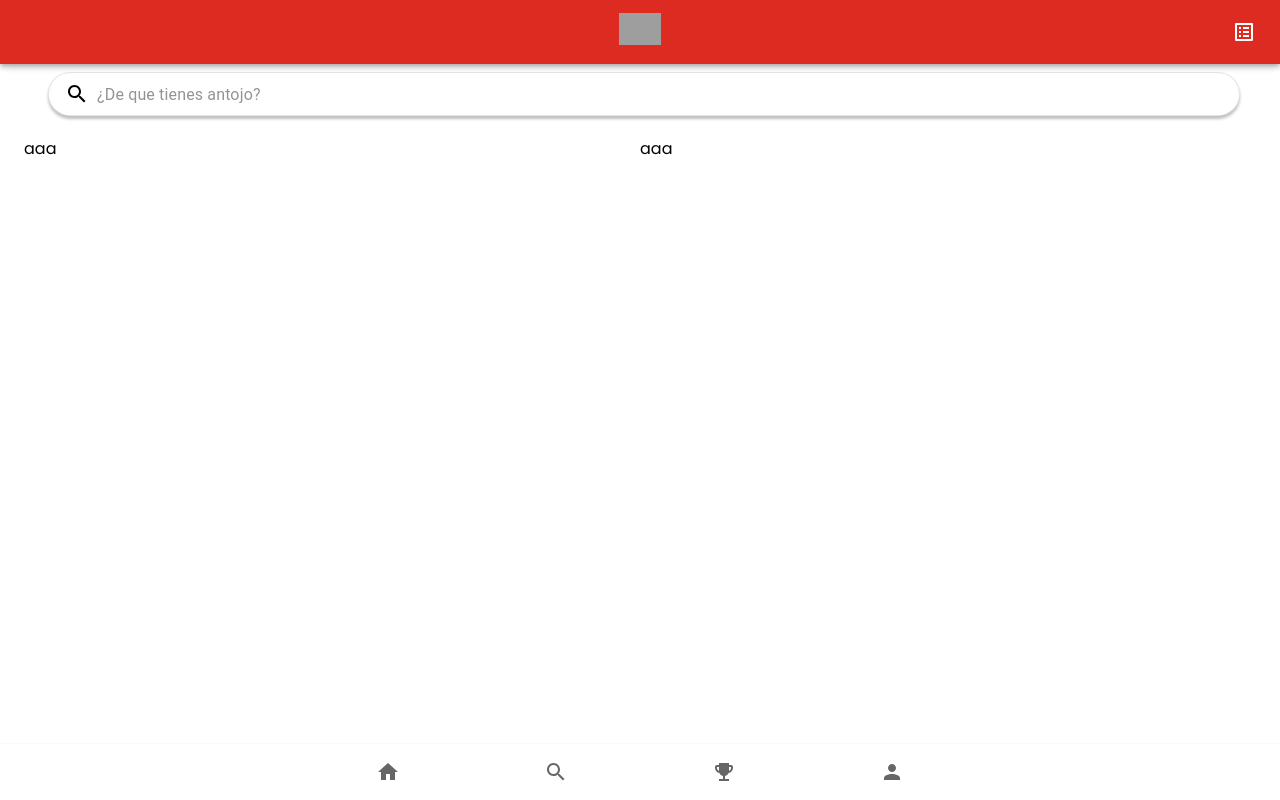
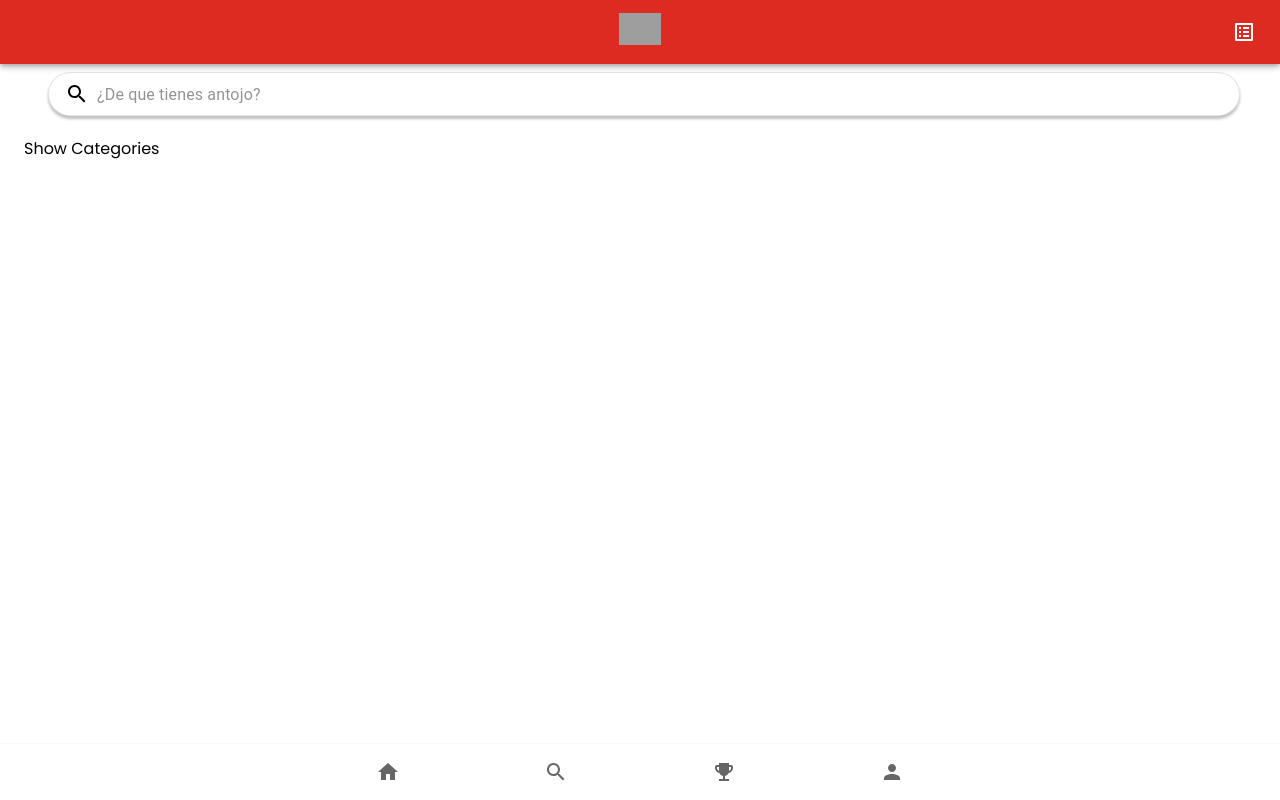
Before and after one commit to JorgeLoredo-1852/HEB, a Next.js app: page /search in a window 1280 px wide. Built offline with nearby package versions, Linux system fonts and the light colour scheme; grey boxes are pictures that could not be loaded.

Commit message:
Added Search Context

```diff
--- a/src/components/shoppingList/shoppingList.jsx
+++ b/src/components/shoppingList/shoppingList.jsx
@@ -5,10 +5,6 @@ import React from "react";
 import ListItemDecorator from "@mui/joy/ListItemDecorator";
 import Stack from "@mui/joy/Stack";
 import ListDivider from "@mui/joy/ListDivider";
-import IconButton from "@mui/joy/IconButton";
-import AddCircleRoundedIcon from "@mui/icons-material/AddCircleRounded";
-import BigButton from "@/atoms/buttonBig/buttonBig";
-import PlaylistAddIcon from "@mui/icons-material/PlaylistAdd";
 import { useContext } from "react";
 import ListContext from "@/hooks/ListContext";
 import { useState } from "react";
--- a/src/hooks/ListContext.js
+++ b/src/hooks/ListContext.js
@@ -2,7 +2,7 @@ import { createContext } from "react";
 
 const ListContext = createContext({
     listInfo: {},
-    setListInfo: () => {}
+    setListInfo: () => {},
 })
 
 export default ListContext;
--- /dev/null
+++ b/src/hooks/SearchContext.js
@@ -0,0 +1,8 @@
+import { createContext } from "react";
+
+const SearchContext = createContext({
+    searchInfo: {},
+    setSearchInfo: () => ""
+})
+
+export default SearchContext;
--- a/src/molecules/searchBox/searchBox.jsx
+++ b/src/molecules/searchBox/searchBox.jsx
@@ -2,6 +2,10 @@ import * as React from "react";
 import { styled, alpha } from "@mui/material/styles";
 import InputBase from "@mui/material/InputBase";
 import SearchIcon from "@mui/icons-material/Search";
+import { useContext } from "react";
+import SearchContext from "@/hooks/SearchContext";
+import { useState } from "react";
+import { useRouter } from "next/router";
 
 const Search = styled("div")(({ theme }) => ({
   position: "relative",
@@ -47,15 +51,30 @@ const StyledInputBase = styled(InputBase)(({ theme }) => ({
 }));
 
 const SearchBox = () => {
+  const { searchInfo, setSearchInfo } = useContext(SearchContext)
+  const [searchWord, setSearchWord] = useState("")
+  const router = useRouter()
+
+  const onSubmit = (e) => {
+    e.preventDefault()
+    if(router.asPath != "/search"){
+      router.push("/search")
+    }
+    setSearchInfo(searchWord)
+    console.log(searchWord)
+  }
+
   return (
     <Search>
       <SearchIconWrapper>
         <SearchIcon />
       </SearchIconWrapper>
+      <form onSubmit={onSubmit}>
       <StyledInputBase
+        onChange={(e) => {setSearchWord(e.target.value)}}
         placeholder="¿De que tienes antojo?"
         inputProps={{ "aria-label": "search" }}
-      />
+      /></form>
     </Search>
   );
 };
--- a/src/pages/_app.js
+++ b/src/pages/_app.js
@@ -1,10 +1,10 @@
 import Navbar from '@/components/navbar/navbar'
 import ListContext from '@/hooks/ListContext'
 import AppBarHeader from '@/components/navbar/appBarHeader/appBarHeader'
-import HeaderImg from '@/molecules/header/HeaderImg'
 import '@/styles/globals.css'
 import { Poppins } from '@next/font/google'
 import { useState } from 'react'
+import SearchContext from '@/hooks/SearchContext'
 
 
 /*
@@ -21,14 +21,17 @@ const poppins = Poppins({ weight: '400', subsets: ['latin'] })
 
 export default function App({ Component, pageProps }) {
   const [lInfo, setLInfo] = useState({})
+  const [sInfo, setSInfo] = useState("Show Categories")
 
   return (
     <ListContext.Provider value={{listInfo: lInfo, setListInfo: setLInfo}}>
-      <main className={poppins.className}>
-        <AppBarHeader/>
-        <Component {...pageProps} />
-        <Navbar/>
-      </main>
+      <SearchContext.Provider value={{searchInfo: sInfo, setSearchInfo: setSInfo}}>
+        <main className={poppins.className}>
+          <AppBarHeader/>
+          <Component {...pageProps} />
+          <Navbar/>
+        </main>
+      </SearchContext.Provider>
     </ListContext.Provider>
   )
 }
--- a/src/pages/profile/index.jsx
+++ b/src/pages/profile/index.jsx
@@ -1,6 +1,4 @@
-import UserContext from "@/hooks/UserContext"
-import { Component, useContext } from "react"
-import headerImg from "@/molecules/header/HeaderImg"
+
 
 const Profile = () => {
 
--- a/src/pages/search/index.jsx
+++ b/src/pages/search/index.jsx
@@ -1,16 +1,20 @@
+import SearchContext from "@/hooks/SearchContext"
 import SearchBox from "@/molecules/searchBox/searchBox"
 import { Grid } from "@mui/material"
+import { useContext } from "react"
+import { useState } from "react"
 
 
 const Search = () => {
+    const { searchInfo } = useContext(SearchContext)
+
     return (
     <div style={{padding:"1.5rem", marginTop:"3rem"}}>
         <SearchBox/>
         <Grid container>
-            <Grid xs = {6}>
-                <div>aaa</div>
+            <Grid xs = {12}>
+                <div>{searchInfo}</div>
             </Grid>
-            <Grid xs = {6}>aaa</Grid>
         </Grid>
     </div>)
 }
```
Also changed, not shown: src/components/categories/categories.jsx (+20 -14 lines), src/hooks/UserContext.js (deleted, +0 -8 lines).
